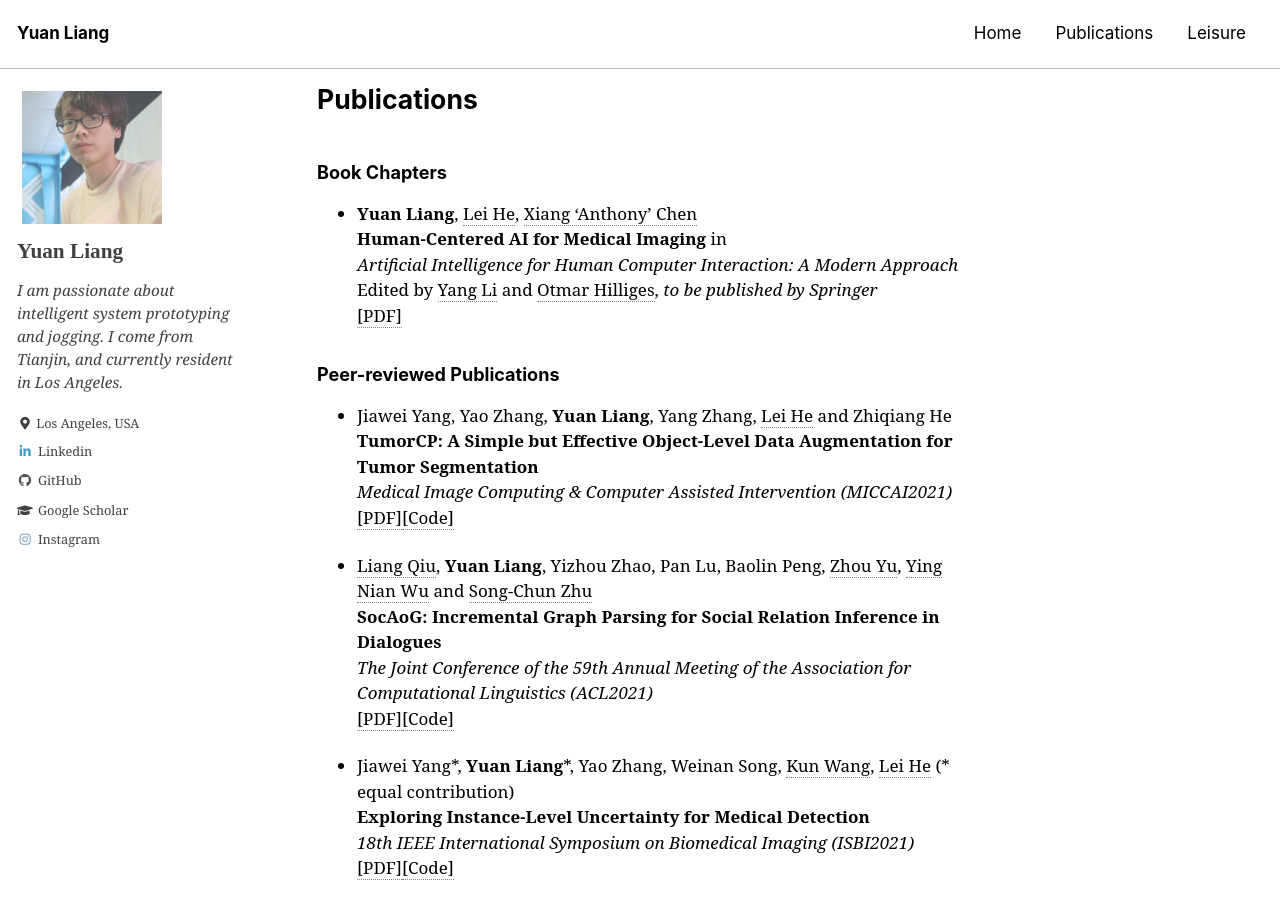
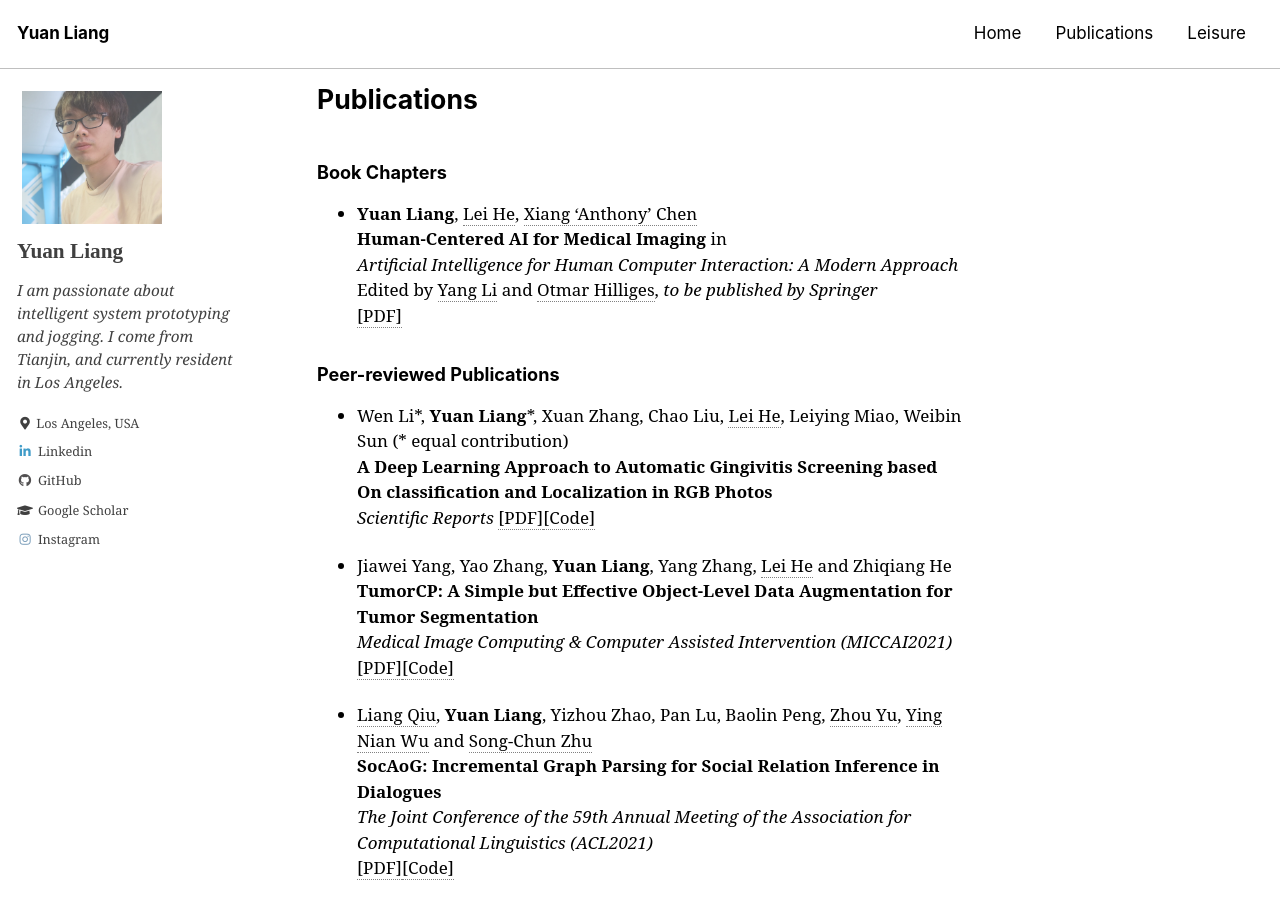
Before and after one commit to liangyuandg/liangyuandg.github.io, a Jekyll site: the page built from _pages/publications.md, in a window 1280 px wide and 900 px high. Built offline with Jekyll 4.4.1, drawn with Linux system fonts in a browser that asks for light colours; cached includes are drawn as plain includes; some of the changed text lies outside the part shown.

Commit message:
scitific report and news

```diff
--- a/_pages/publications.md
+++ b/_pages/publications.md
@@ -16,6 +16,11 @@ comments: false
   [[PDF]](https://liangyuandg.github.io/404/){:target="_blank"}
 
 #### Peer-reviewed Publications
+
++ Wen Li\*, **Yuan Liang**\*, Xuan Zhang, Chao Liu, [Lei He][HL]{:target="_blank"}, Leiying Miao, Weibin Sun (\* equal contribution)\
+  **A Deep Learning Approach to Automatic Gingivitis Screening based On classification and Localization in RGB Photos**\
+  *Scientific Reports*
+  [[PDF]](https://www.researchsquare.com/article/rs-117989/v1){:target="_blank"}[[Code]](https://liangyuandg.github.io/404/){:target="_blank"}
 
 + Jiawei Yang, Yao Zhang, **Yuan Liang**, Yang Zhang, [Lei He][HL]{:target="_blank"} and Zhiqiang He\
   **TumorCP: A Simple but Effective Object-Level Data Augmentation for Tumor Segmentation**\
```
Also changed, not shown: other parts of _pages/publications.md (+0 -4 lines), _pages/news.md (+2 -0 lines), index.md (+2 -0 lines), 1 other file.
